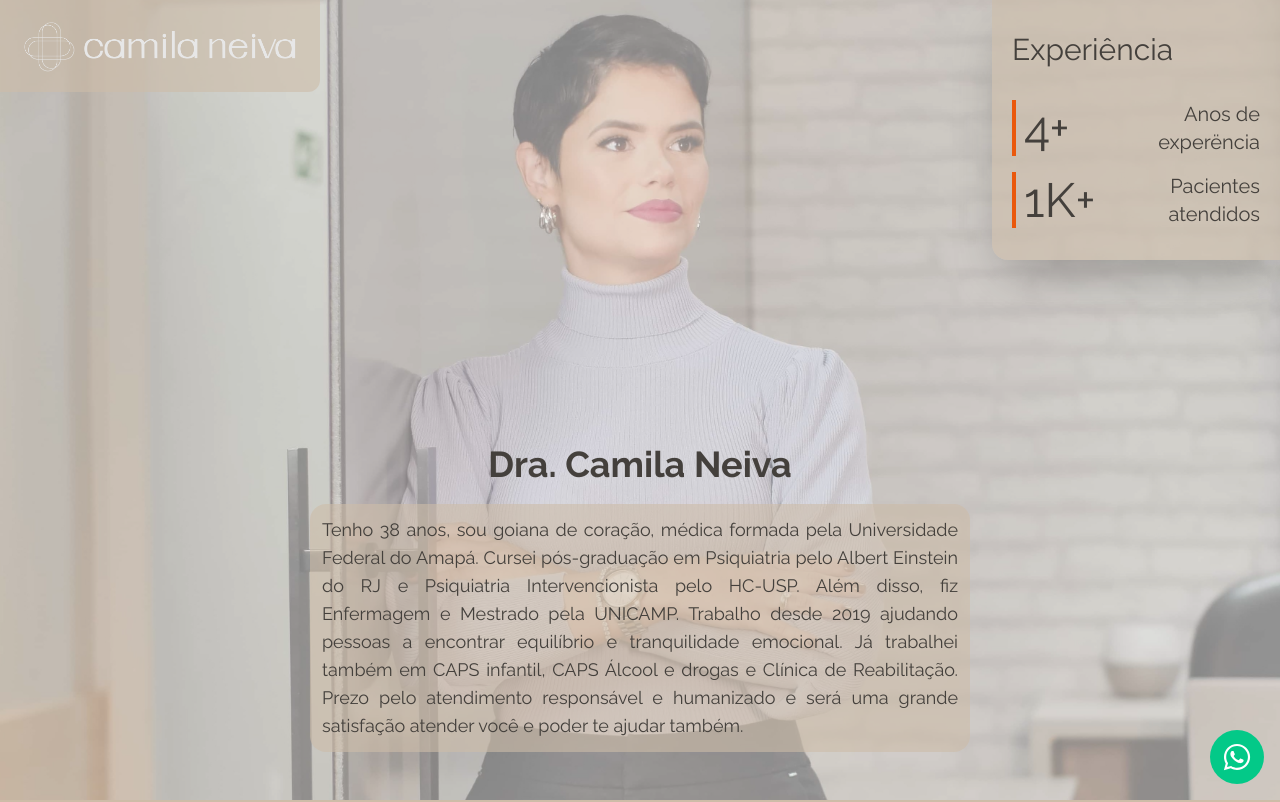
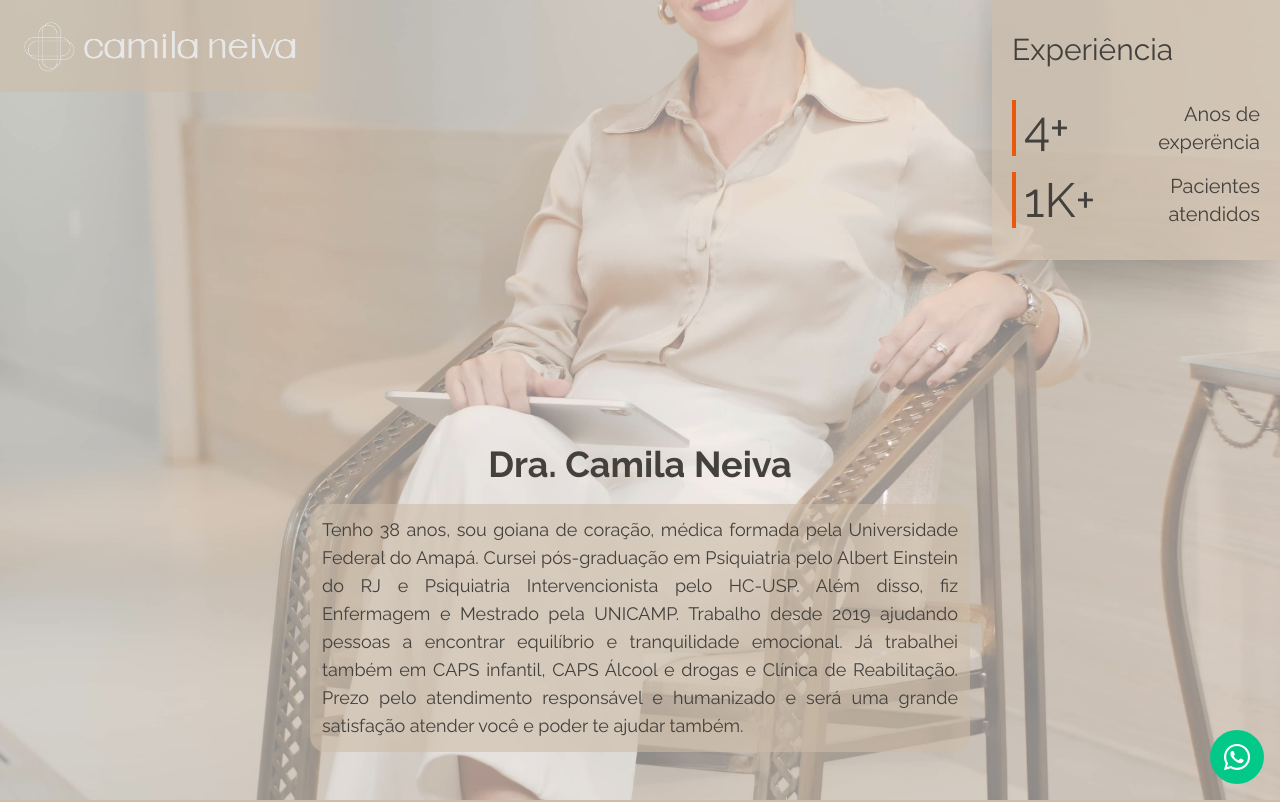
Before and after one commit to brunoprestesap/page-dra-camila, a React (Create React App) app: page / in a window 1280 px wide. Shown: the top 802 px of the page. Built offline with nearby package versions, Linux system fonts and the light colour scheme.

Commit message:
alteração do bg hero

```diff
--- a/src/components/Hero.js
+++ b/src/components/Hero.js
@@ -7,7 +7,7 @@ function Hero({ color }) {
   return (
     <div id="hero">
       <img
-        className="w-full h-screen object-cover object-top"
+        className="w-full h-screen object-cover"
         src={bgHero}
         alt="hero top"
       ></img>
```
Also changed, not shown: src/assets/hero.jpg, 1 other file (tests, documents, lock files or other folders).
